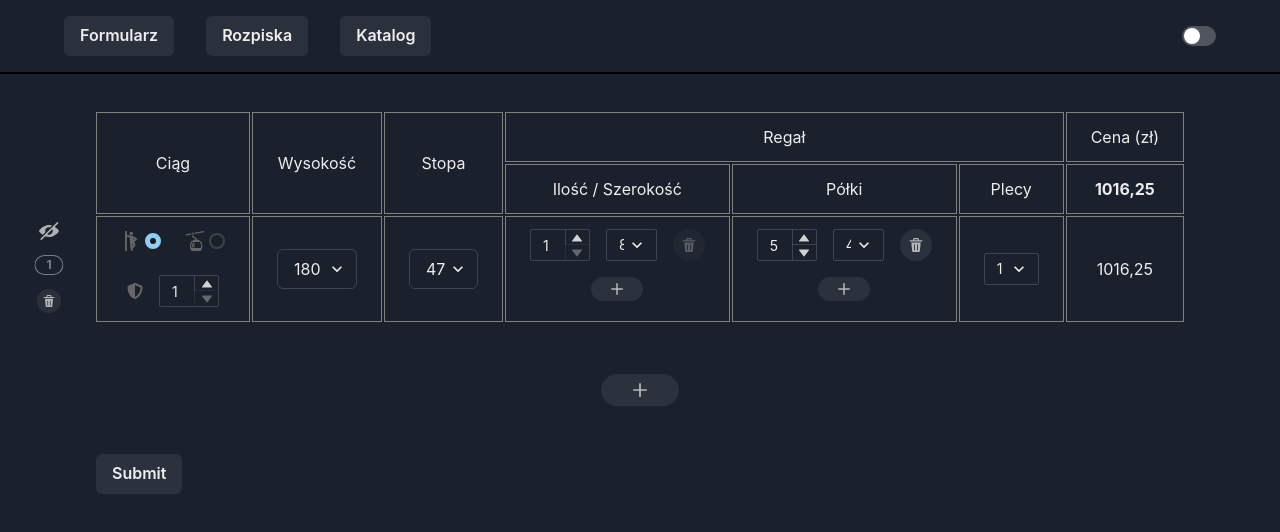
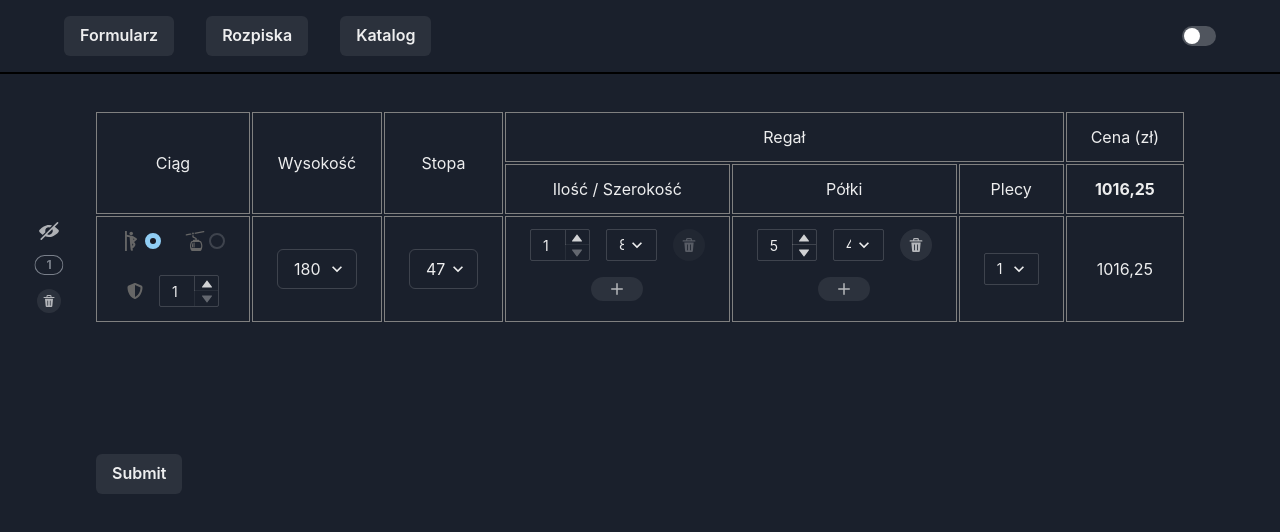
Before and after one commit to michalik-maciej/projektownia-kalkulator, a React (Create React App) app: page / in a window 1280 px wide. Shown: the top 532 px of the page. Built offline with nearby package versions, Linux system fonts and the light colour scheme.

Commit message:
use add collection button as duplicating one

```diff
--- a/src/components/CollectionControlMenu.tsx
+++ b/src/components/CollectionControlMenu.tsx
@@ -1,17 +1,21 @@
 import { CollapseToggle } from "./CollapseToggle"
 import { Field, FieldProps } from "formik"
 import { Tooltip, Tag, IconButton } from "@chakra-ui/react"
-import { DeleteIcon } from "@chakra-ui/icons"
+import { AddIcon, DeleteIcon } from "@chakra-ui/icons"
+
+import { FormCollectionType } from "../types"
 
 interface Props {
   collectionIndex: number
   fieldName: string
+  handleAdd: (index: number, value: FormCollectionType) => void
   handleRemove: (index: number) => void
 }
 
 export const CollectionControlMenu = ({
   collectionIndex,
   fieldName,
+  handleAdd,
   handleRemove,
 }: Props) => (
   <Field name={`${fieldName}.isCollapsed`}>
@@ -35,6 +39,20 @@ export const CollectionControlMenu = ({
         >
           {collectionIndex + 1}
         </Tag>
+        <Tooltip label="Dodaj ciąg">
+          <IconButton
+            position="absolute"
+            icon={<AddIcon opacity="0.7" />}
+            borderRadius="full"
+            size="xs"
+            transform="translate(-50%, -50%)"
+            top="120px"
+            left="-48px"
+            aria-label="add collection"
+            // @ts-ignore
+            onClick={handleAdd}
+          />
+        </Tooltip>
         <Tooltip label="Usuń ciąg">
           <IconButton
             position="absolute"
--- a/src/components/FormCollection.tsx
+++ b/src/components/FormCollection.tsx
@@ -26,12 +26,14 @@ interface Props {
   collectionIndex: number
   collection: FormCollectionType
   initialValues: { collections: FormCollectionType[] }
+  handleAdd: (index: number, value: FormCollectionType) => void
   handleRemove: (index: number) => void
 }
 
 export const FormCollection = ({
   collectionIndex,
   collection,
+  handleAdd,
   handleRemove,
   initialValues,
 }: Props) => {
@@ -47,6 +49,7 @@ export const FormCollection = ({
         <CollectionControlMenu
           collectionIndex={collectionIndex}
           fieldName={fieldName}
+          handleAdd={handleAdd}
           handleRemove={handleRemove}
         />
         {collection.variant === "G" && (
--- a/src/components/FormRoot.tsx
+++ b/src/components/FormRoot.tsx
@@ -1,5 +1,4 @@
-import { Button, IconButton, Grid, Tooltip, Text } from "@chakra-ui/react"
-import { AddIcon } from "@chakra-ui/icons"
+import { Button, Grid, Text } from "@chakra-ui/react"
 import { FieldArray } from "formik"
 
 import { GridItem } from "./GridItem"
@@ -14,7 +13,7 @@ type Props = {
 export const FormRoot = ({ collections }: Props) => {
   return (
     <FieldArray name="collections">
-      {({ push: pushCollection, remove: removeCollection }) => (
+      {({ remove: removeCollection, insert: insertCollection }) => (
         <>
           <Grid
             m="8"
@@ -43,24 +42,10 @@ export const FormRoot = ({ collections }: Props) => {
                 collectionIndex={collectionIndex}
                 collection={collection}
                 initialValues={initialValues}
+                handleAdd={() => insertCollection(collectionIndex, collection)}
                 handleRemove={() => removeCollection(collectionIndex)}
               />
             ))}
-            <Tooltip label="Dodaj ciąg">
-              <IconButton
-                icon={<AddIcon opacity="0.7" />}
-                px="8"
-                py="4"
-                borderRadius="full"
-                position="absolute"
-                size="sm"
-                aria-label="add collection"
-                bottom="-80px"
-                left="50%"
-                transform="translate(-50%, -50%)"
-                onClick={() => pushCollection(initialValues.collections[0])}
-              />
-            </Tooltip>
           </Grid>
           <Button mx="8" mt="20" type="submit">
             Submit
```
